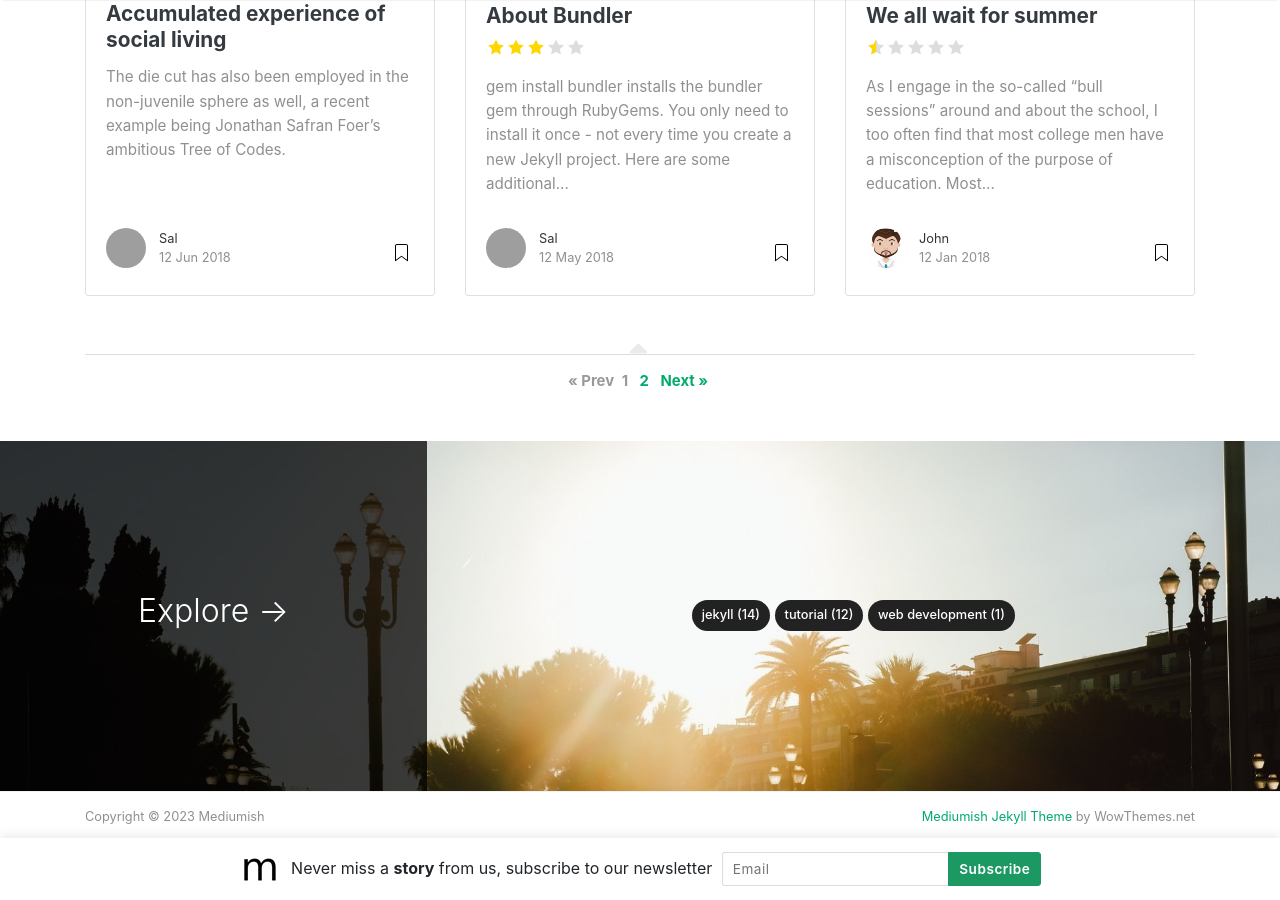
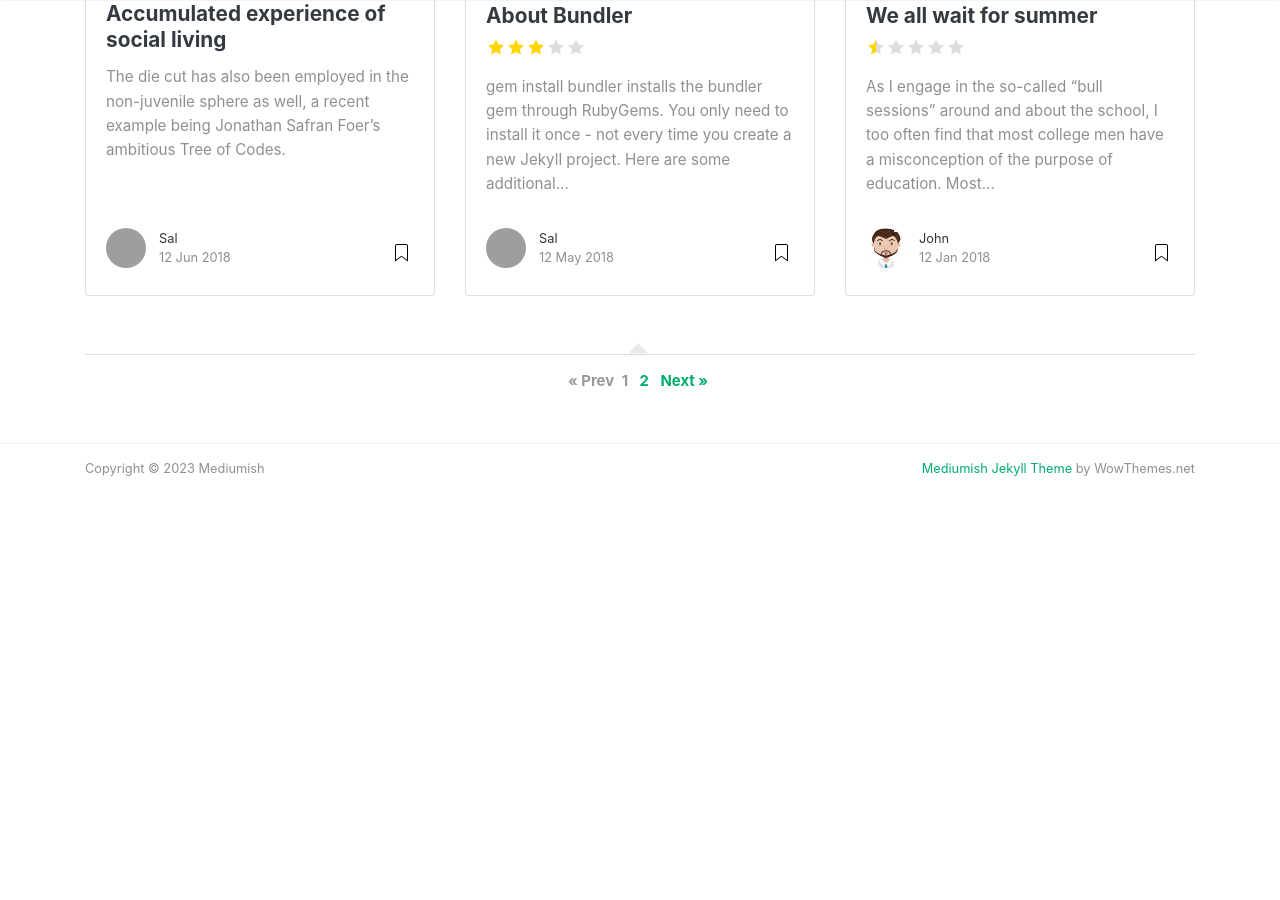
Before and after one commit to mukhamadazistholib/blog-demo, a Jekyll site: the page built from index.html, in a window 1280 px wide and 900 px high, scrolled down 1540 px. Built offline with Jekyll 4.4.1, drawn with Linux system fonts in a browser that asks for light colours; nearby versions of some CDN libraries; the list of posts is cut into pages by our own code; after the commit the page ends 2092 px from its top, so only the background shows below that; grey boxes are pictures that could not be loaded.

Commit message:
delete unused code

```diff
--- a/_layouts/default.html
+++ b/_layouts/default.html
@@ -76,19 +76,19 @@ ga('send', 'pageview');
                 </li>
 
                 <li class="nav-item">
-                <a target="_blank" class="nav-link" href="https://bootstrapstarter.com/bootstrap-templates/template-mediumish-bootstrap-jekyll/"> Docs</a>
+                <a target="_blank" class="nav-link" href="#"> Docs</a>
                 </li>
 
                 <li class="nav-item">
-                <a target="_blank" class="nav-link" href="https://www.wowthemes.net/themes/mediumish-wordpress/"><i class="fab fa-wordpress-simple"></i> WP Version</a>
+                <a target="_blank" class="nav-link" href="#"><i class="fab fa-wordpress-simple"></i> WP Version</a>
                 </li>
 
                 <li class="nav-item">
-                <a target="_blank" class="nav-link" href="https://www.wowthemes.net/themes/mediumish-ghost/"><i class="fab fa-snapchat-ghost"></i> Ghost Version</a>
+                <a target="_blank" class="nav-link" href="#"><i class="fab fa-snapchat-ghost"></i> Ghost Version</a>
                 </li>
 
                 <li class="nav-item">
-                <a target="_blank" class="nav-link" href="https://github.com/wowthemesnet/mediumish-theme-jekyll"><i class="fab fa-github"></i> Fork on Github</a>
+                <a target="_blank" class="nav-link" href="#"><i class="fab fa-github"></i> Fork on Github</a>
                 </li>
 
                 {% include search-lunr.html %}
@@ -122,49 +122,8 @@ ga('send', 'pageview');
 <div class="main-content">
     {{ content }}
 </div>
-
-{% if site.mailchimp-list %}
-<!-- Bottom Alert Bar
-================================================== -->
-<div class="alertbar">
-	<div class="container text-center">
-		<span><img src="{{ site.baseurl }}/{{ site.logo }}" alt="{{site.title}}"> &nbsp; Never miss a <b>story</b> from us, subscribe to our newsletter</span>
-        <form action="{{site.mailchimp-list}}" method="post" name="mc-embedded-subscribe-form" class="wj-contact-form validate" target="_blank" novalidate>
-            <div class="mc-field-group">
-            <input type="email" placeholder="Email" name="EMAIL" class="required email" id="mce-EMAIL" autocomplete="on" required>
-            <input type="submit" value="Subscribe" name="subscribe" class="heart">
-            </div>
-        </form>
-	</div>
-</div>
-{% endif %}
-
 </div>
 
-<!-- Categories Jumbotron
-================================================== -->
-<div class="jumbotron fortags">
-	<div class="d-md-flex h-100">
-		<div class="col-md-4 transpdark align-self-center text-center h-100">
-            <div class="d-md-flex align-items-center justify-content-center h-100">
-                <h2 class="d-md-block align-self-center py-1 font-weight-light">Explore <span class="d-none d-md-inline">→</span></h2>
-            </div>
-		</div>
-		<div class="col-md-8 p-5 align-self-center text-center">
-            {% assign categories_list = site.categories %}
-            {% if categories_list.first[0] == null %}
-                {% for category in categories_list %}
-                    <a class="mt-1 mb-1" href="{{site.baseurl}}/categories#{{ category | url_escape | strip | replace: ' ', '-' }}">{{ category | camelcase }} ({{ site.tags[category].size }})</a>
-                {% endfor %}
-            {% else %}
-                {% for category in categories_list %}
-                    <a class="mt-1 mb-1" href="{{site.baseurl}}/categories#{{ category[0] | url_escape | strip | replace: ' ', '-' }}">{{ category[0] | camelcase }} ({{ category[1].size }})</a>
-                {% endfor %}
-            {% endif %}
-            {% assign categories_list = nil %}
-		</div>
-	</div>
-</div>
 
 <!-- Begin Footer
 ================================================== -->
@@ -175,7 +134,7 @@ ga('send', 'pageview');
                 Copyright © {{ site.time | date: "%Y" }} {{ site.name }}
             </div>
             <div class="col-md-6 col-sm-6 text-center text-lg-right">
-                <a target="_blank" href="https://www.wowthemes.net/mediumish-free-jekyll-template/">Mediumish Jekyll Theme</a> by WowThemes.net
+                <a target="_blank" href="#">Mediumish Jekyll Theme</a> by WowThemes.net
             </div>
         </div>
     </div>
```
